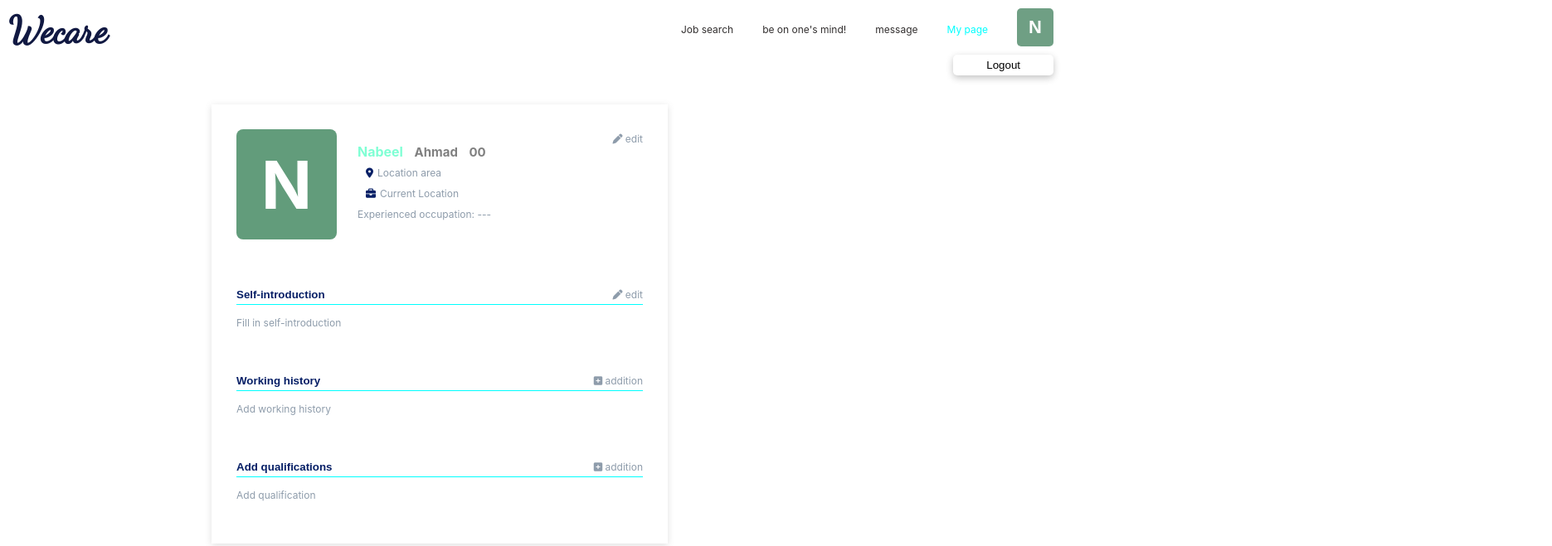
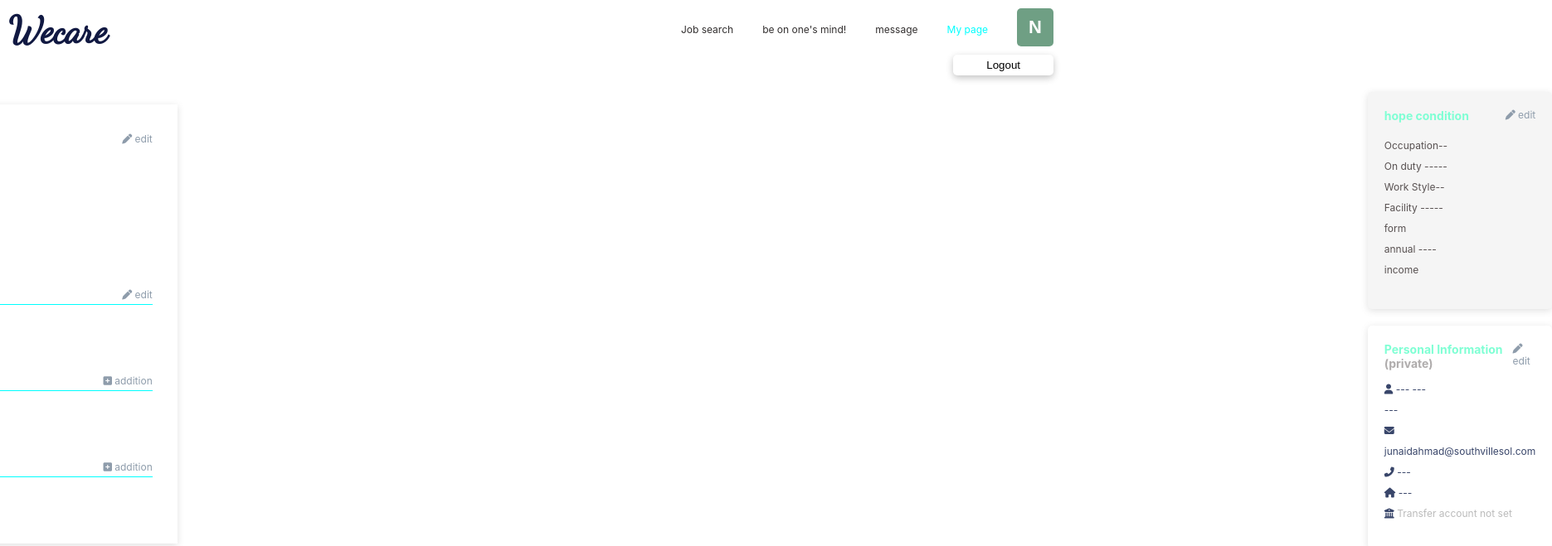
Before and after one commit to junaid-sv/Developer1, a React (Create React App) app in the folder scss-page/: page / in a window 1280 px wide. Shown: the top 659 px of the page at 83% size, 1871 px wide, since content can reach past the window. Built offline with nearby package versions, Linux system fonts and the light colour scheme.

Commit message:
main component add

```diff
--- a/scss-page/src/App.js
+++ b/scss-page/src/App.js
@@ -1,14 +1,12 @@
 import React from 'react';
-import Left from './Section-Left/Left';
 import Navbar from './Navbar/Navbar';
-
-const App = () => {
+import Main from './Main/Main-Section';
+const App =()=>{
   return (
     <>
-      <Navbar/>
-      <Left/>
+    <Navbar/>
+    <Main/>
     </>
-  );
+);
 }
-
 export default App;
```
